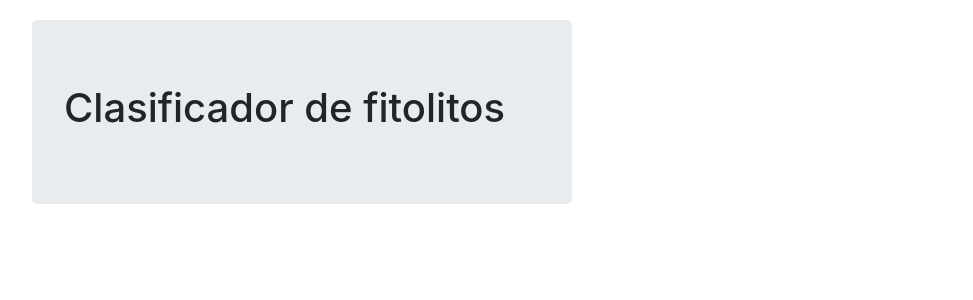
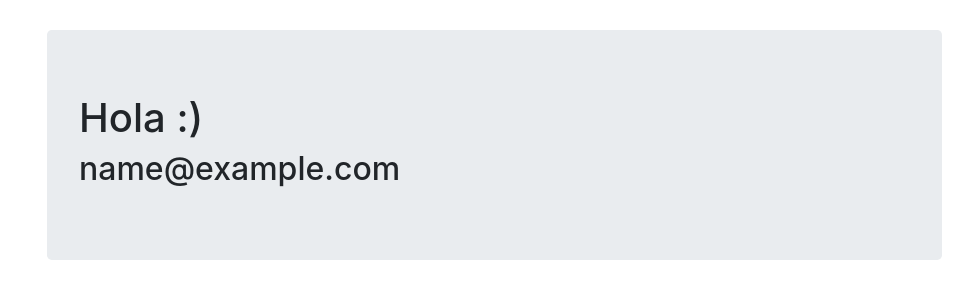
Before and after one commit to mmb0093/TFG_Fitolitos, a Flask app: template code/phytolithclassifier/app/templates/index.html in a window 1280 px wide. Shown: the part 56-356 px from the top of the page, without its empty margins (53-1026 px from the left). Run offline with Flask 2, Linux system fonts and the light colour scheme; the template is opened without the code that fills it: most values are stand-ins (such as "Sample title", 1, 10 or a date in 2020); some libraries are stand-ins or nearby versions.

Commit message:
Cierre de sesión #34

```diff
--- a/code/phytolithclassifier/app/templates/index.html
+++ b/code/phytolithclassifier/app/templates/index.html
@@ -15,7 +15,6 @@
 
   </head>
   <body>
-
       <nav class="navbar navbar-dark" style="background-color: #4a3b78;">
       <a class="navbar-brand" href="#">Clasificador de fitolitos</a>
         <button class="navbar-toggler" type="button" data-toggle="collapse" data-target="#navbarSupportedContent" aria-controls="navbarSupportedContent" aria-expanded="false" aria-label="Toggle navigation">
@@ -26,18 +25,16 @@
             <li class="nav-item active">
               <a class="nav-link" href="{{url_for('index')}}">home</a>
               <a class="nav-link" href="{{url_for('upfiles')}}">Subir imágenes</a>
-              <a class="nav-link" href="{{url_for('index')}}">Cerrar sesión</a>
+              <a class="nav-link" href="{{url_for('google.authorized')}}">Cerrar sesión</a>
             </li>
            </ul>
           </div>
       </nav>
-<div class="container" style="margin-top: 20px;">
-    <div class="row">
-
-        <div class="col-lg-6 col-sm-6 col-12">
+<div class="container" style="margin-top: 30px;">
+        <div class="col-lg-10">
             <div class="jumbotron">
-                <h1>Clasificador de fitolitos</h1>
-            </div>
+                <h1>Hola :)</h1>
+                <h2> {{email}} </h2>
         </div>
 
     <script src="https://code.jquery.com/jquery-3.3.1.slim.min.js" integrity="sha384-q8i/X+965DzO0rT7abK41JStQIAqVgRVzpbzo5smXKp4YfRvH+8abtTE1Pi6jizo" crossorigin="anonymous"></script>
--- a/code/phytolithclassifier/app/views.py
+++ b/code/phytolithclassifier/app/views.py
@@ -27,7 +27,7 @@ def index():
         return redirect(url_for("google.login"))
     resp = google.get("/oauth2/v2/userinfo")
     assert resp.ok, resp.text
-    return render_template('index.html')
+    return render_template('index.html', email=resp.json()["email"])
 
 
 def allowed_file(filename):
```
Also changed, not shown: 1 other file.
